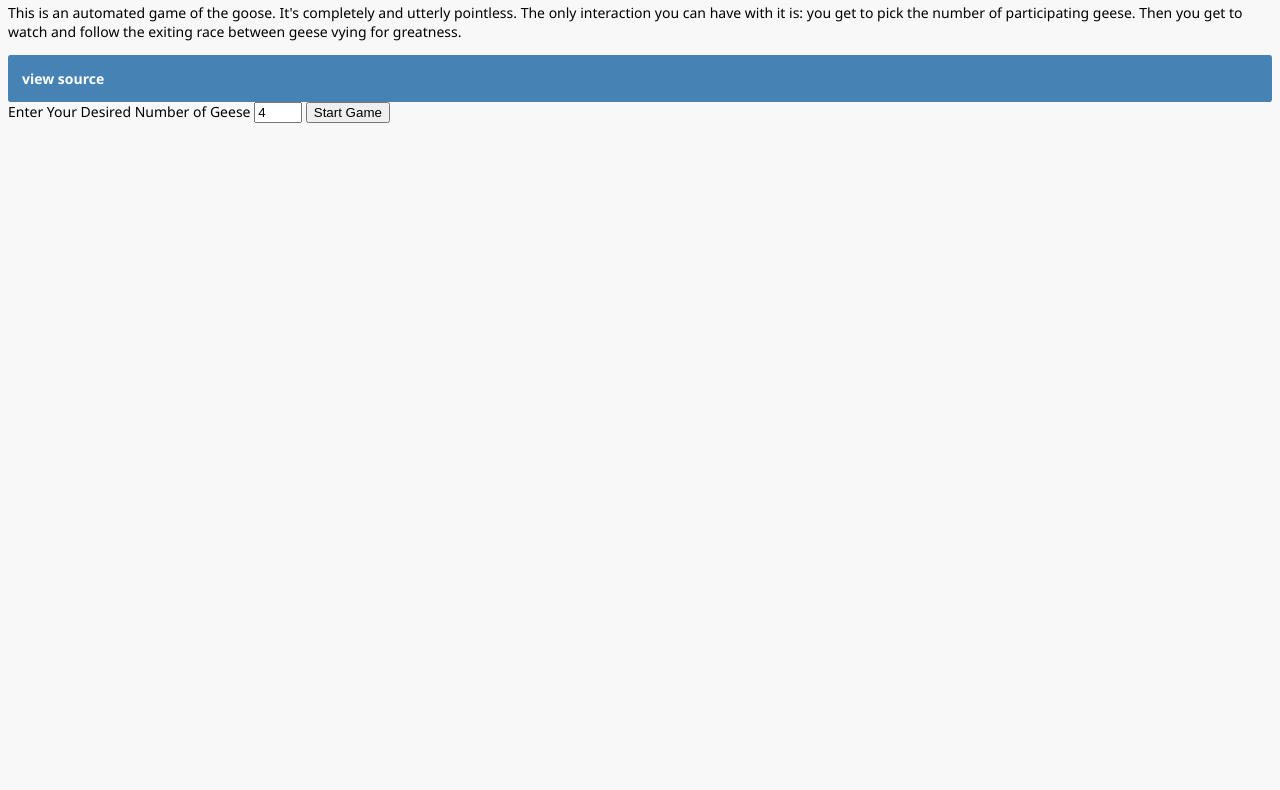
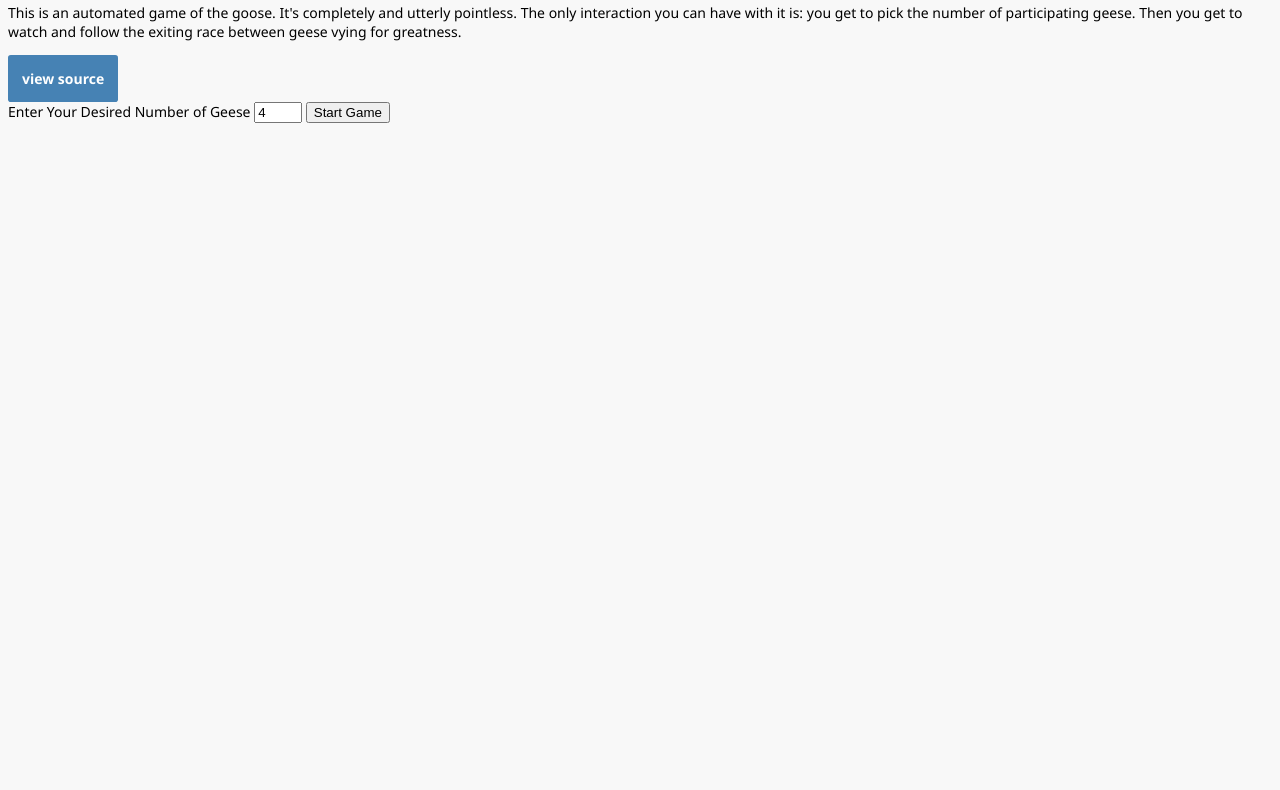
Before and after one commit to devlamconstructie/goosebot, a plain HTML site: page index.html in a window 1280 px wide. Shown: the part 73-863 px from the top of the page. Drawn offline with Linux system fonts and the light colour scheme.

Commit message:
minor css change

```diff
--- a/styles.css
+++ b/styles.css
@@ -9,10 +9,13 @@ body {
     border-radius: 0.2em;
     background-color: steelblue;
     color: white;
+    width: -moz-fit-content;
+    width: fit-content;
     font-weight: 700;
     cursor: pointer;
     display: block;
     text-decoration: none;
+    text-align: center;
 }
 
 .button:hover{
```
